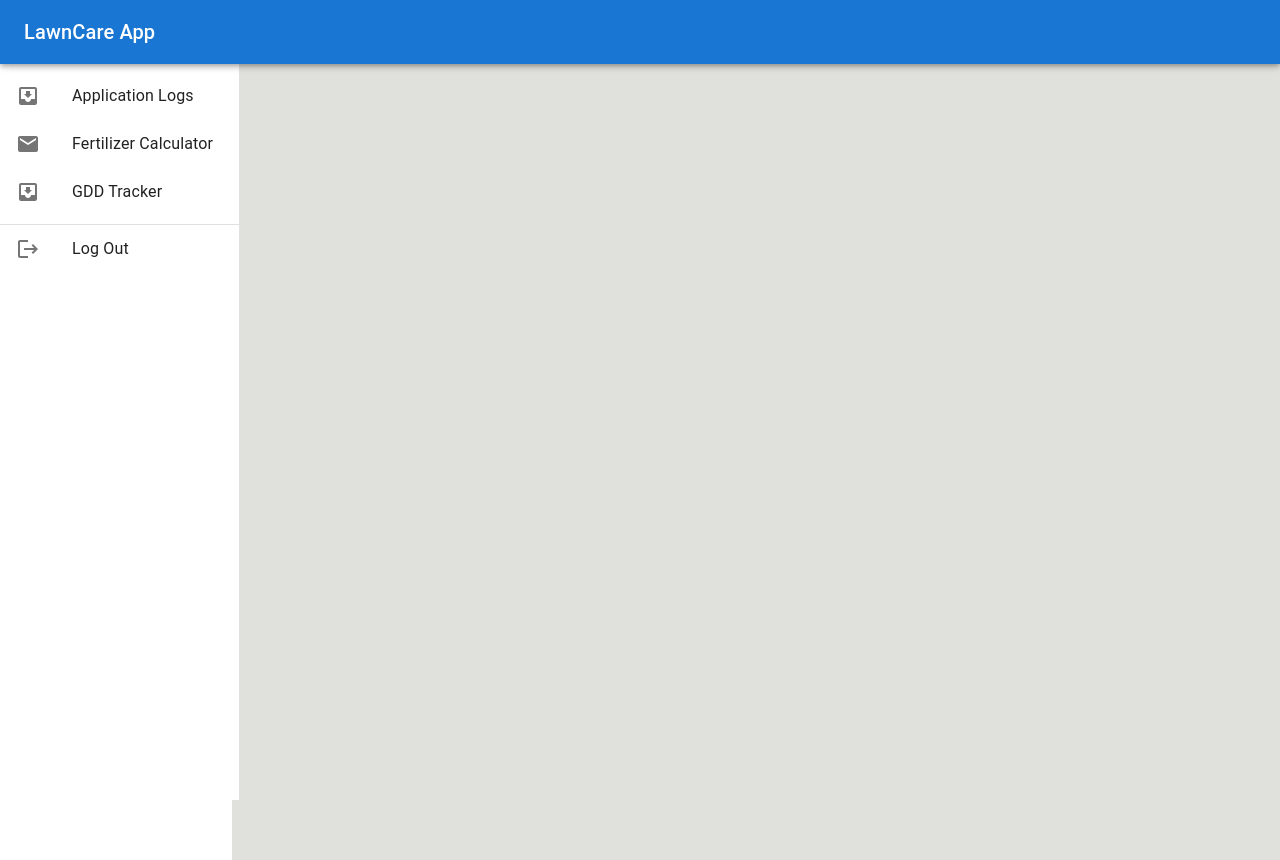
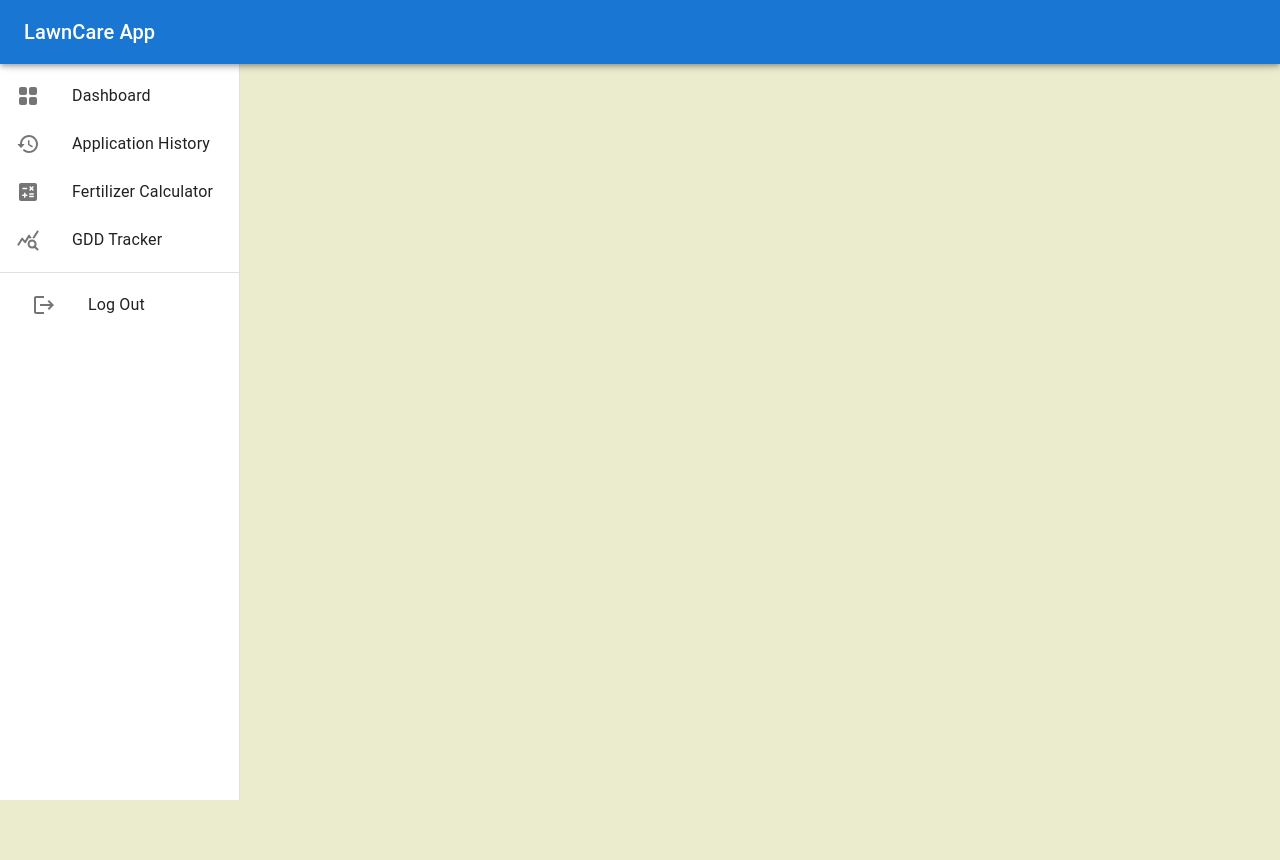
Before and after one commit to dillonkmcquade/lawncare-app, a React (Create React App) app: page / in a window 1280 px wide. Built offline with nearby package versions, Linux system fonts and the light colour scheme; no server answers.

Commit message:
Add react-router, separate dashboard, sidebar, and drawer into react components

```diff
--- a/package.json
+++ b/package.json
@@ -17,6 +17,7 @@
     "node-fetch": "^3.3.1",
     "react": "^18.2.0",
     "react-dom": "^18.2.0",
+    "react-router-dom": "^6.10.0",
     "react-scripts": "5.0.1",
     "web-vitals": "^2.1.4"
   },
--- a/src/App.js
+++ b/src/App.js
@@ -11,96 +11,24 @@
  * SCSS?
  *
  * */
-import WeatherComponent from "./components/weatherComponent.jsx";
-import Grid from "@mui/material/Unstable_Grid2";
-import { Box } from "@mui/system";
-import Drawer from "@mui/material/Drawer";
+import { Routes, Route } from "react-router-dom";
+import Dashboard from "./pages/Dashboard.jsx";
 import CssBaseline from "@mui/material/CssBaseline";
-import AppBar from "@mui/material/AppBar";
-import Toolbar from "@mui/material/Toolbar";
-import List from "@mui/material/List";
-import Typography from "@mui/material/Typography";
-import Divider from "@mui/material/Divider";
-import ListItem from "@mui/material/ListItem";
-import ListItemButton from "@mui/material/ListItemButton";
-import ListItemIcon from "@mui/material/ListItemIcon";
-import ListItemText from "@mui/material/ListItemText";
-import InboxIcon from "@mui/icons-material/MoveToInbox";
-import MailIcon from "@mui/icons-material/Mail";
-import LogoutIcon from "@mui/icons-material/Logout";
+import Appbar from "./global/Appbar.jsx";
+import Sidebar from "./global/Sidebar.jsx";
 
 const App = () => {
-  const drawerWidth = 240;
   return (
-    <Box sx={{ display: "flex" }}>
+    <div className="app">
       <CssBaseline />
-      <AppBar
-        position="fixed"
-        sx={{ zIndex: (theme) => theme.zIndex.drawer + 1 }}
-      >
-        <Toolbar>
-          <Typography variant="h6" noWrap component="div">
-            LawnCare App
-          </Typography>
-        </Toolbar>
-      </AppBar>
-      <Drawer
-        variant="permanent"
-        sx={{
-          width: drawerWidth,
-          flexShrink: 0,
-          [`& .MuiDrawer-paper`]: {
-            width: drawerWidth,
-            boxSizing: "border-box",
-          },
-        }}
-      >
-        <Toolbar />
-        <Box sx={{ overflow: "auto" }}>
-          <List>
-            {["Application Logs", "Fertilizer Calculator", "GDD Tracker"].map(
-              (text, index) => (
-                <ListItem key={text} disablePadding>
-                  <ListItemButton>
-                    <ListItemIcon>
-                      {index % 2 === 0 ? <InboxIcon /> : <MailIcon />}
-                    </ListItemIcon>
-                    <ListItemText primary={text} />
-                  </ListItemButton>
-                </ListItem>
-              )
-            )}
-          </List>
-          <Divider />
-          <ListItem>
-            <ListItemIcon>
-              <LogoutIcon />
-            </ListItemIcon>
-            <ListItemText primary={"Log Out"} />
-          </ListItem>
-        </Box>
-      </Drawer>
-      <Grid
-        container
-        spacing={2}
-        sx={{
-          backgroundColor: "#e0e0dc",
-          marginTop: "60px",
-          height: "100vh",
-          width: "100%",
-        }}
-      >
-        <Grid>
-          <WeatherComponent />
-        </Grid>
-        <Grid>
-          <WeatherComponent />
-        </Grid>
-        <Grid>
-          <WeatherComponent />
-        </Grid>
-      </Grid>
-    </Box>
+      <Appbar />
+      <Sidebar />
+      <main className="content">
+        <Routes>
+          <Route path="/" element={<Dashboard />} />
+        </Routes>
+      </main>
+    </div>
   );
 };
 
--- a/src/components/weatherComponent.jsx
+++ b/src/components/weatherComponent.jsx
@@ -1,5 +1,6 @@
 import { useState, useEffect } from "react";
 import Card from "@mui/material/Card";
+import { Box } from "@mui/system";
 import CardContent from "@mui/material/CardContent";
 import CardActions from "@mui/material/CardActions";
 import Button from "@mui/material/Button";
@@ -7,7 +8,7 @@ import Typography from "@mui/material/Typography";
 import Brightness5Icon from "@mui/icons-material/Brightness5";
 import AirIcon from "@mui/icons-material/Air";
 
-const WeatherComponent = () => {
+const WeatherComponent = (alignSelf) => {
   const [latitude, setLatitude] = useState(0);
   const [longitude, setLongitude] = useState(0);
   const [isWeather, setIsWeather] = useState(
@@ -59,7 +60,7 @@ const WeatherComponent = () => {
   }
 
   return (
-    <div>
+    <Box>
       {coords === true && isWeather === false ? (
         <Button
           onClick={() => {
@@ -74,7 +75,7 @@ const WeatherComponent = () => {
         <p></p>
       )}
       {isWeather === true ? (
-        <Card sx={{ minWidth: 275, margin: 2 }}>
+        <Card sx={{ minWidth: 275 }}>
           <CardContent>
             <Typography variant="body2">
               {weatherObject.weather[0].description === "clear sky" ? (
@@ -102,7 +103,7 @@ const WeatherComponent = () => {
           </CardActions>
         </Card>
       ) : null}
-    </div>
+    </Box>
   );
 };
 export default WeatherComponent;
--- /dev/null
+++ b/src/global/Appbar.jsx
@@ -0,0 +1,18 @@
+import AppBar from "@mui/material/AppBar";
+import Typography from "@mui/material/Typography";
+import Toolbar from "@mui/material/Toolbar";
+function Appbar() {
+  return (
+    <AppBar
+      position="fixed"
+      sx={{ zIndex: (theme) => theme.zIndex.drawer + 1 }}
+    >
+      <Toolbar>
+        <Typography variant="h6" noWrap component="div">
+          LawnCare App
+        </Typography>
+      </Toolbar>
+    </AppBar>
+  );
+}
+export default Appbar;
--- /dev/null
+++ b/src/global/Sidebar.jsx
@@ -0,0 +1,81 @@
+import Drawer from "@mui/material/Drawer";
+import LogoutIcon from "@mui/icons-material/Logout";
+import GridViewRoundedIcon from "@mui/icons-material/GridViewRounded";
+import HistoryRoundedIcon from "@mui/icons-material/HistoryRounded";
+import CalculateRoundedIcon from "@mui/icons-material/CalculateRounded";
+import QueryStatsRoundedIcon from "@mui/icons-material/QueryStatsRounded";
+import List from "@mui/material/List";
+import Divider from "@mui/material/Divider";
+import ListItem from "@mui/material/ListItem";
+import ListItemButton from "@mui/material/ListItemButton";
+import ListItemIcon from "@mui/material/ListItemIcon";
+import ListItemText from "@mui/material/ListItemText";
+import { Box } from "@mui/system";
+import Toolbar from "@mui/material/Toolbar";
+import { Link } from "react-router-dom";
+
+function Sidebar() {
+  const drawerWidth = 240;
+  return (
+    <Drawer
+      variant="permanent"
+      position="relative"
+      sx={{
+        width: drawerWidth,
+        flexShrink: 0,
+        [`& .MuiDrawer-paper`]: {
+          width: drawerWidth,
+          boxSizing: "border-box",
+        },
+      }}
+    >
+      <Toolbar />
+      <Box sx={{ overflow: "auto" }}>
+        <List>
+          <ListItem disablePadding>
+            <ListItemButton component={Link} to="/">
+              <ListItemIcon>
+                <GridViewRoundedIcon />
+              </ListItemIcon>
+              <ListItemText>Dashboard</ListItemText>
+            </ListItemButton>
+          </ListItem>
+          <ListItem disablePadding>
+            <ListItemButton component={Link} to="/Application-History">
+              <ListItemIcon>
+                <HistoryRoundedIcon />
+              </ListItemIcon>
+              <ListItemText>Application History</ListItemText>
+            </ListItemButton>
+          </ListItem>
+          <ListItem disablePadding>
+            <ListItemButton component={Link} to="Fertilizer-Calculator">
+              <ListItemIcon>
+                <CalculateRoundedIcon />
+              </ListItemIcon>
+              <ListItemText>Fertilizer Calculator</ListItemText>
+            </ListItemButton>
+          </ListItem>
+          <ListItem disablePadding>
+            <ListItemButton component={Link} to="GDD-tracker">
+              <ListItemIcon>
+                <QueryStatsRoundedIcon />
+              </ListItemIcon>
+              <ListItemText>GDD Tracker</ListItemText>
+            </ListItemButton>
+          </ListItem>
+        </List>
+        <Divider />
+        <ListItem>
+          <ListItemButton component={Link} to="sign-in">
+            <ListItemIcon>
+              <LogoutIcon />
+            </ListItemIcon>
+            <ListItemText primary={"Log Out"} />
+          </ListItemButton>
+        </ListItem>
+      </Box>
+    </Drawer>
+  );
+}
+export default Sidebar;
--- /dev/null
+++ b/src/index.css
@@ -0,0 +1,14 @@
+html,
+body,
+#root,
+.app,
+.content {
+    height: 100%;
+    width: 100%;
+    background-color: #ebebcd;
+}
+
+.app {
+    display: flex;
+    position: relative;
+}
--- /dev/null
+++ b/src/pages/Dashboard.jsx
@@ -0,0 +1,19 @@
+import { Box } from "@mui/system";
+import WeatherComponent from "../components/weatherComponent.jsx";
+
+function Dashboard() {
+  return (
+    <Box
+      display="flex"
+      height="100%"
+      marginTop="60px"
+      p={2}
+      justifyContent="space-between"
+    >
+      <WeatherComponent />
+      <WeatherComponent />
+      <WeatherComponent />
+    </Box>
+  );
+}
+export default Dashboard;
```
Also changed, not shown: src/index.js (+8 -5 lines), 1 other file (tests, documents, lock files or other folders).
